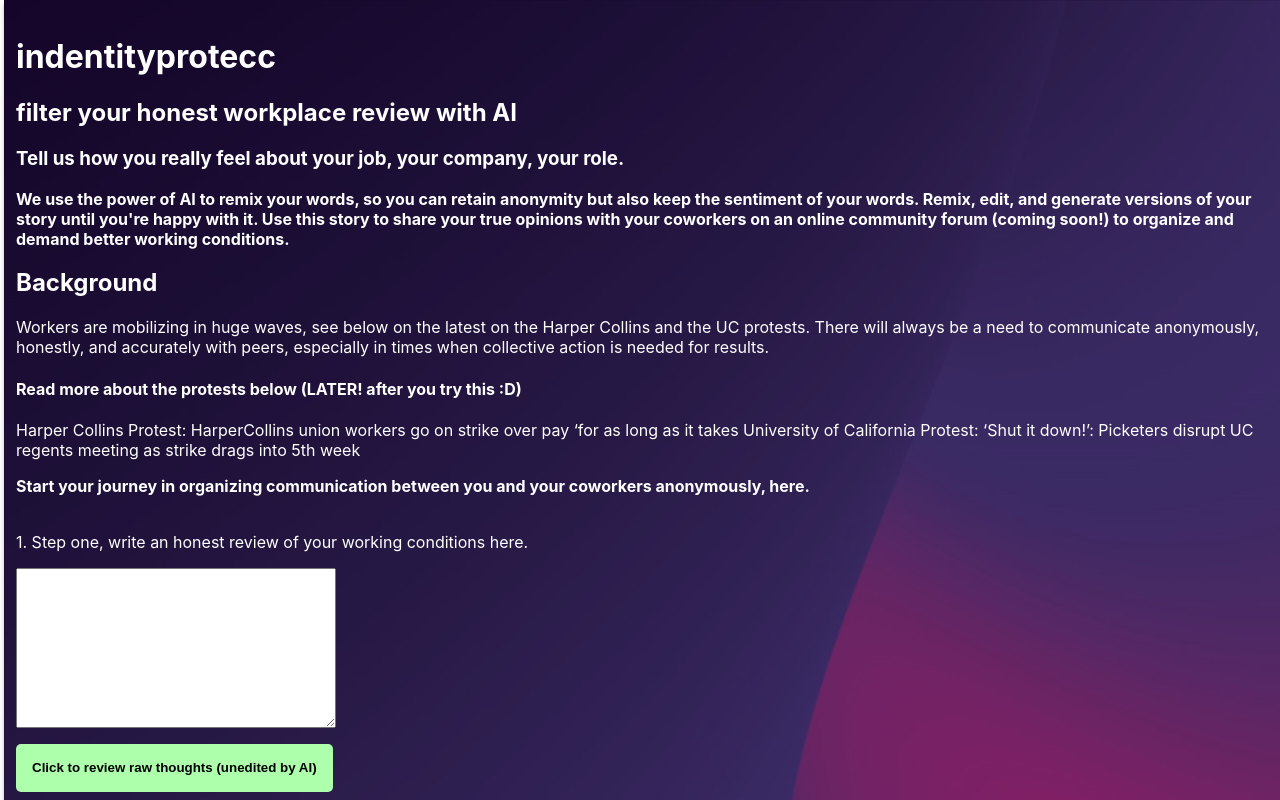
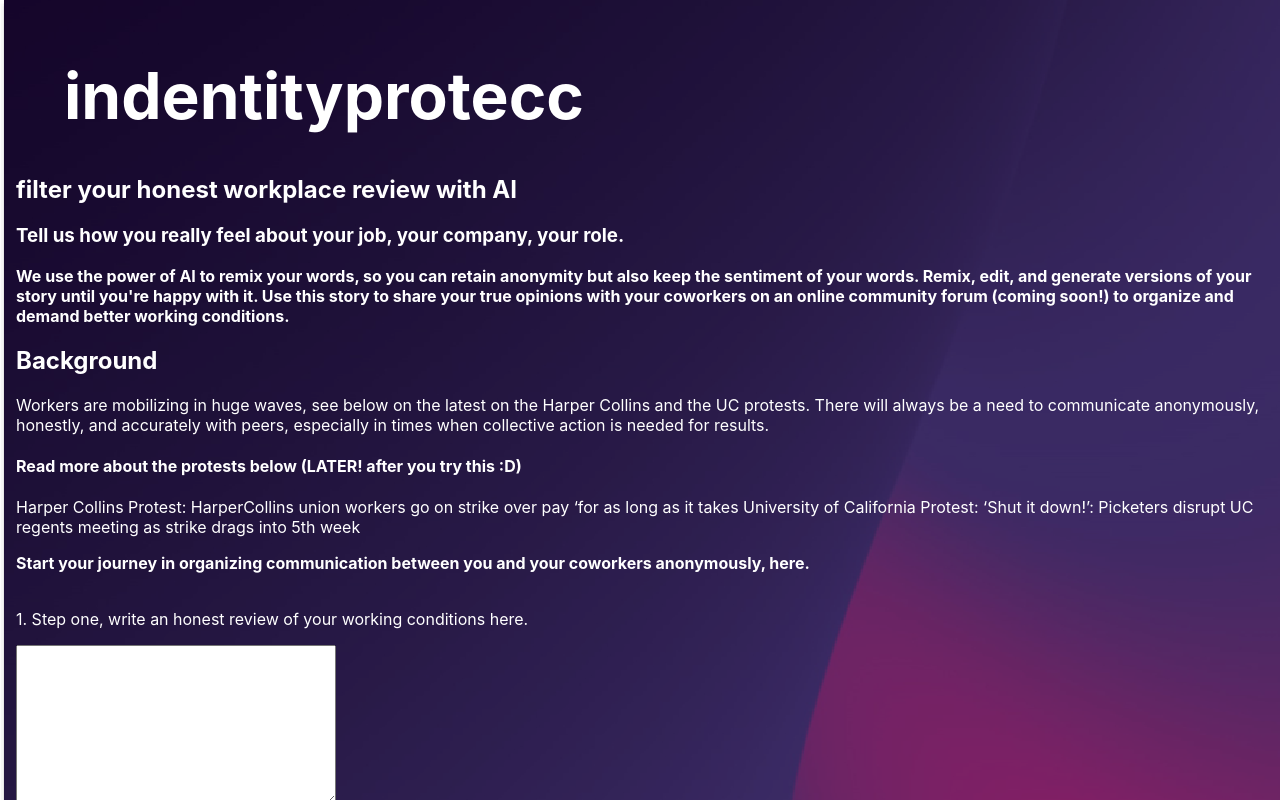
Before and after one commit to bookvacuum/first-quest, a Next.js app: page / in a window 1280 px wide. Shown: the top 800 px of the page. Built offline with nearby package versions, Linux system fonts and the light colour scheme.

Commit message:
Add animation to title

```diff
--- a/pages/index.tsx
+++ b/pages/index.tsx
@@ -61,7 +61,7 @@ const generateAIVersion = async (input: string, setValue: ((arg0: string) => voi
 
       <main>
 
-          <h1>indentityprotecc</h1>
+          <h1 className={styles.title}>indentityprotecc</h1>
           <h2> filter your honest workplace review with AI</h2>
         <h3>Tell us how you really feel about your job, your company, your role. </h3>
         <p> <b> We use the power of AI to remix your words, so you can retain anonymity but also keep the sentiment of your words.
--- a/styles/Home.module.css
+++ b/styles/Home.module.css
@@ -12,6 +12,34 @@
   flex-direction: column;
   justify-content: center;
   align-items: center;
+}
+
+.title {
+  margin-left:3rem;
+  line-height: 1.15;
+  font-size: 98px;
+  color: white;
+  animation: pulse infinite; /* referring directly to the animation's @keyframe declaration */
+  animation-duration: 2s; /* don't forget to set a duration! */
+}
+
+@keyframes pulse {
+  from {
+    transform: scale3d(1, 1, 1);
+  }
+
+  50% {
+    transform: scale3d(1.05, 1.05, 1.05);
+  }
+
+  to {
+    transform: scale3d(1, 1, 1);
+  }
+}
+
+.pulse {
+  animation-name: pulse;
+  animation-timing-function: ease-in-out;
 }
 
 .flexColumn {
@@ -72,12 +100,11 @@
 }
 
 .title {
-  margin: 0;
   line-height: 1.15;
   font-size: 4rem;
 }
 
-.title,
+
 .description {
   text-align: center;
 }
```
